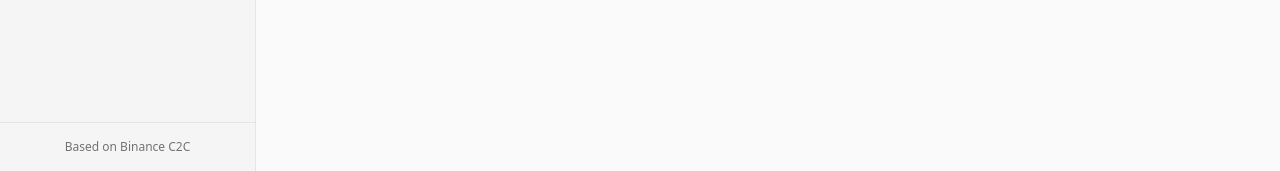
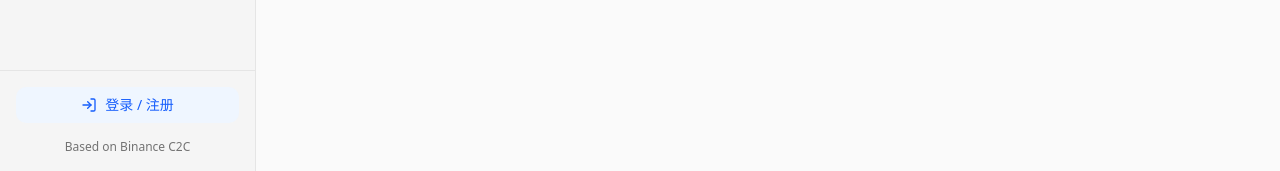
Before and after one commit to Harley1874/c2c-calculator, a React (Vite) app in the folder apps/desktop/: page / in a window 1280 px wide. Shown: the part 629-800 px from the top of the page. Built offline with nearby package versions, Linux system fonts and the light colour scheme; no server answers.

Commit message:
feat: enhance MainLayout with user authentication and dynamic login/logout buttons

```diff
--- a/apps/desktop/src/layouts/MainLayout.tsx
+++ b/apps/desktop/src/layouts/MainLayout.tsx
@@ -1,7 +1,18 @@
 import { Outlet, NavLink } from 'react-router-dom';
-import { Calculator, History, Star, TrendingUp } from 'lucide-react';
+import {
+  Calculator,
+  History,
+  Star,
+  TrendingUp,
+  LogOut,
+  User as UserIcon,
+  LogIn,
+} from 'lucide-react';
+import { useAuth } from '../context/AuthContext';
+import { Button } from '@/components/ui/button';
+export default function MainLayout() {
+  const { user, logout, setShowLoginModal, isAuthenticated } = useAuth();
 
-export default function MainLayout() {
   return (
     <div className="flex h-screen bg-neutral-50 dark:bg-neutral-900 text-neutral-900 dark:text-neutral-50 font-sans overflow-hidden">
       {/* Sidebar */}
@@ -16,33 +27,39 @@ export default function MainLayout() {
         <nav className="flex-1 px-4 space-y-2">
           <NavLink
             to="/"
-            className={({ isActive }) => `w-full flex items-center gap-3 px-4 py-3 rounded-lg text-sm font-medium transition-colors cursor-pointer ${
+            className={({ isActive }) =>
+              `w-full flex items-center gap-3 px-4 py-3 rounded-lg text-sm font-medium transition-colors cursor-pointer ${
                 isActive
                   ? 'bg-blue-600 text-white shadow-md'
                   : 'text-neutral-600 dark:text-neutral-400 hover:bg-neutral-200 dark:hover:bg-neutral-800'
-            }`}
+              }`
+            }
           >
             <Calculator className="w-5 h-5" />
             计算器
           </NavLink>
           <NavLink
             to="/history"
-            className={({ isActive }) => `w-full flex items-center gap-3 px-4 py-3 rounded-lg text-sm font-medium transition-colors cursor-pointer ${
+            className={({ isActive }) =>
+              `w-full flex items-center gap-3 px-4 py-3 rounded-lg text-sm font-medium transition-colors cursor-pointer ${
                 isActive
                   ? 'bg-blue-600 text-white shadow-md'
                   : 'text-neutral-600 dark:text-neutral-400 hover:bg-neutral-200 dark:hover:bg-neutral-800'
-            }`}
+              }`
+            }
           >
             <History className="w-5 h-5" />
             历史记录
           </NavLink>
           <NavLink
             to="/favorites"
-            className={({ isActive }) => `w-full flex items-center gap-3 px-4 py-3 rounded-lg text-sm font-medium transition-colors cursor-pointer ${
+            className={({ isActive }) =>
+              `w-full flex items-center gap-3 px-4 py-3 rounded-lg text-sm font-medium transition-colors cursor-pointer ${
                 isActive
                   ? 'bg-blue-600 text-white shadow-md'
                   : 'text-neutral-600 dark:text-neutral-400 hover:bg-neutral-200 dark:hover:bg-neutral-800'
-            }`}
+              }`
+            }
           >
             <Star className="w-5 h-5" />
             我的收藏
@@ -50,6 +67,36 @@ export default function MainLayout() {
         </nav>
 
         <div className="p-4 border-t border-neutral-200 dark:border-neutral-800">
+          {isAuthenticated && user ? (
+            <div className="flex items-center justify-between mb-4 px-2">
+              <div className="flex items-center gap-2 overflow-hidden">
+                <div className="w-8 h-8 rounded-full bg-blue-100 dark:bg-blue-900 flex items-center justify-center text-blue-600 dark:text-blue-300 shrink-0">
+                  <UserIcon className="w-4 h-4" />
+                </div>
+                <div className="flex-1 min-w-0">
+                  <p className="text-sm font-medium truncate" title={user.username}>
+                    {user.username}
+                  </p>
+                </div>
+              </div>
+              <Button
+                onClick={logout}
+                variant="ghost"
+                className="text-neutral-500 hover:text-red-600 hover:bg-red-50 dark:hover:bg-red-900/20"
+                size="icon"
+              >
+                <LogOut className="w-4 h-4" />
+              </Button>
+            </div>
+          ) : (
+            <Button
+              onClick={() => setShowLoginModal(true)}
+              className="w-full flex items-center justify-center gap-2 px-4 py-2 mb-4 text-sm font-medium text-blue-600 bg-blue-50 dark:bg-blue-900/20 hover:bg-blue-100 dark:hover:bg-blue-900/40 rounded-lg transition-colors"
+            >
+              <LogIn className="w-4 h-4" />
+              登录 / 注册
+            </Button>
+          )}
           <div className="text-xs text-neutral-500 text-center">Based on Binance C2C</div>
         </div>
       </div>
```
Lines whose indentation alone changed are shown as unchanged.
